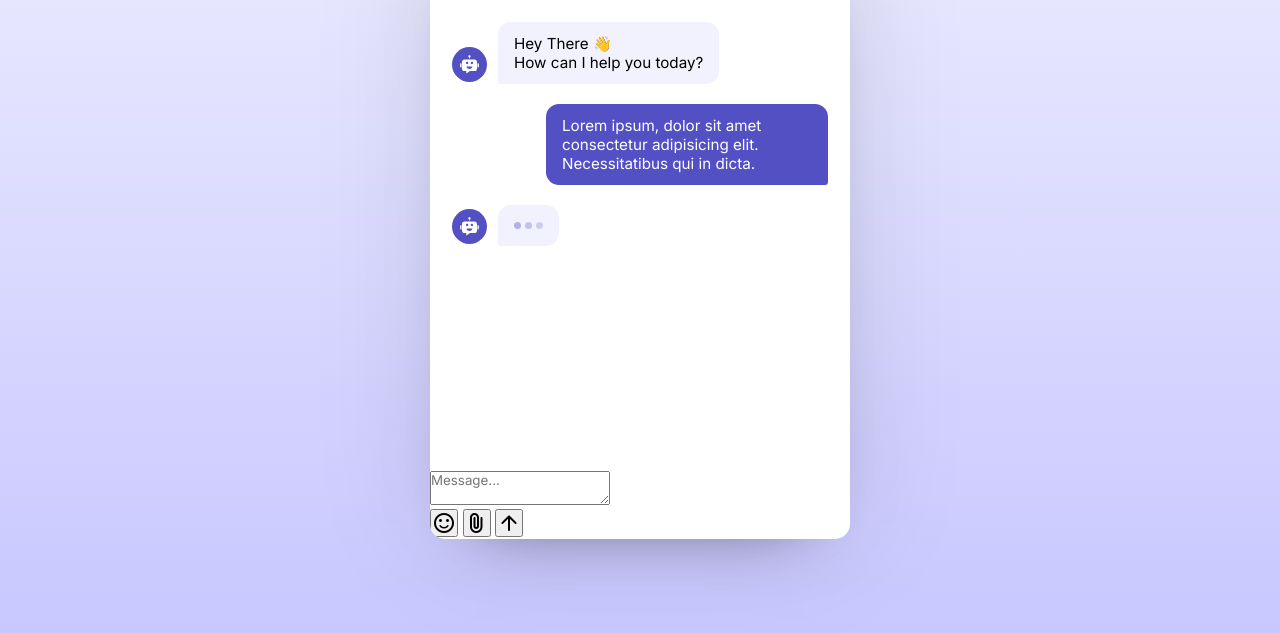
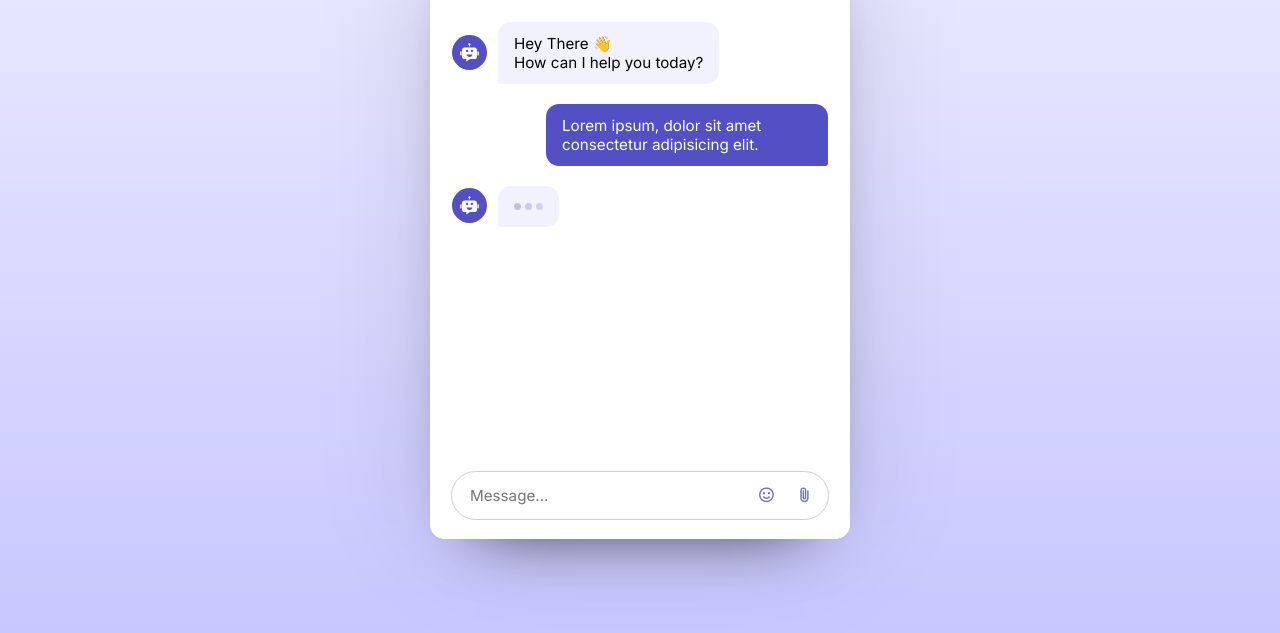
Before and after one commit to robert-nguyenn/chatbot, a plain HTML site: page index.html in a window 1280 px wide. Shown: the part 167-800 px from the top of the page. Drawn offline with nearby package versions, Linux system fonts and the light colour scheme.

Commit message:
The Front End

```diff
--- a/index.html
+++ b/index.html
@@ -33,7 +33,7 @@
       </div>
       <div class="message user-message">
         <div class="message-text">
-          Lorem ipsum, dolor sit amet consectetur adipisicing elit. Necessitatibus qui in dicta.
+          Lorem ipsum, dolor sit amet consectetur adipisicing elit.
         </div>
       </div>
       <div class="message bot-message thinking">
@@ -52,11 +52,11 @@
     <!-- Chatbot Footer -->
     <div class="chat-footer">
       <form action="#" class="chat-form">
-        <textarea placeholder="Message..." class="message-input"></textarea>
+        <textarea placeholder="Message..." class="message-input" required></textarea>
         <div class="chat-controls">
           <button type="button" class="material-symbols-rounded">sentiment_satisfied</button>
           <button type="button" class="material-symbols-rounded">attach_file</button>
-          <button type="submit" class="material-symbols-rounded">arrow_upward</button>
+          <button type="submit" id="send-message" class="material-symbols-rounded">arrow_upward</button>
         </div>
       </form>
     </div>
--- a/style.css
+++ b/style.css
@@ -10,51 +10,32 @@
 
 body {
   display: flex;
-  align-items: center;
-  justify-content: center;
-  min-height: 100vh;
-  background: linear-gradient(#EEEEFF, #C8C7FF);
+  align-items: center; /*Vertically centers the child elements along the cross axis (vertical axis, by default).*/
+  justify-content: center;  /*Horizontally centers the child elements along the main axis (horizontal axis, by default).*/
+  min-height: 100vh; /*Ensures the body takes up at least the full height of the viewport (100% of the visible screen height).*/
+  background: linear-gradient(#EEEEFF, #C8C7FF); /*Applies a vertical linear gradient as the background. It smoothly transitions. Giving the page a subtle, visually appealing backdrop.
+  */
 }
 
 .chatbot-popup {
   position: relative;
   width: 420px;
   background: #fff;
-  /* The overflow: hidden; property is used in .chatbot-popup but not in .header-info .chatbot-logo because of the different contexts and purposes of these elements:
-
-  .chatbot-popup:
-
-  Purpose: This is a container element that may contain various child elements, including text, images, and other content.
-  Reason for overflow: hidden;: To ensure that any content that overflows the boundaries of the .chatbot-popup respects the rounded corners created by border-radius: 15px;. This prevents any child elements from visually breaking the rounded corners effect.
-  .header-info .chatbot-logo:
-
-  Purpose: This is a smaller, self-contained element (an SVG logo) that is unlikely to have overflowing content.
-  Reason for not needing overflow: hidden;: Since the .chatbot-logo is an SVG with a fixed size and does not contain other elements that might overflow, there is no need to use overflow: hidden;. The border-radius: 50%; is sufficient to create a circular shape for the logo. */
-  overflow: hidden;
+  overflow: hidden; /*Hides any content that overflows the boundaries of the element, ensuring a clean, contained appearance.*/
   border-radius: 15px;
-  /* box-shadow: offset-x offset-y blur-radius spread-radius color; */
-  /* 0: Horizontal offset (no horizontal shift)
-    32px: Vertical offset (shifted down by 32px)
-    64px: Blur radius (medium blur effect)
-    -48px: Spread radius (shrinks the shadow)
-    rgba(0, 0, 0, 0.5): Color (black with 50% opacity) */
-  box-shadow: 0 0 128px 0 rgba(0, 0, 0, 0.1), 0 32px 64px -48px rgba(0, 0, 0, 0.5)
+  box-shadow: 0 0 128px 0 rgba(0, 0, 0, 0.1), 0 32px 64px -48px rgba(0, 0, 0, 0.9);
 }
 
 .chat-header {
   display: flex;
-  /* The align-items property in CSS is used to align flex items along the cross axis (vertical axis by default) of the flex container. It is used within a flex container to control the alignment of items within that container. */
+  background: #5350C4;
   align-items: center;
-  background: #5350C4;
+  justify-content: space-between;
   padding: 15px 22px;
-  justify-content: space-between;
 }
 
 .chat-header .header-info {
   display: flex;
-  /* The gap property in CSS is used to define the spacing between items in a flex or grid container. In this context, it is used to set the space between the flex items within the .header-info container.
-  gap: 10px;: This sets a 10-pixel space between each flex item inside the .header-info container.
-  */
   gap: 10px;
   align-items: center;
 }
@@ -62,34 +43,27 @@ body {
 .header-info .chatbot-logo {
   height: 35px;
   width: 35px;
+  background: #fff;
+  fill: #5350C4; /*This property is typically used with SVG elements. It sets the color that fills the shape(s) inside an SVG.*/
+  flex-shrink: 0; /*This property controls how much a flex item should shrink relative to other items when there's insufficient space in a flex container.*/
+  border-radius: 50%;
   padding: 6px;
-  /* The fill property is used to set the color of an SVG shape */
-  fill: #5350C4;
-  /* flex-shrink:
-
-  Purpose: The flex-shrink property specifies how much a flex item should shrink relative to the rest of the flex items inside a flex container when there is not enough space.
-  Value: 0 means the item will not shrink at all, even if there is not enough space in the flex container.
-  Example: flex-shrink: 0; ensures that the .chatbot-logo element will maintain its size and not shrink when the flex container is resized. */
-  flex-shrink: 0;
-  background: #fff;
-  border-radius: 50%;
 }
 
 .header-info .logo-text {
   color: #fff;
   font-size: 1.31rem;
-  font-weight: 600;
+  font-weight: 600px;
 }
 
 .chat-header #close-chatbot {
-  /* se border: none; to remove default borders from elements like buttons or input fields for a cleaner look. */
-  border: none;
+  border: none; /*Removes the default border around the button.*/
   color: #fff;
   height: 40px;
   width: 40px;
   font-size: 1.9rem;
   margin-right: -10px;
-  padding-top:2px;
+  padding-top: 2px;
   cursor: pointer;
   border-radius: 50%;
   background: none;
@@ -103,15 +77,11 @@ body {
 .chat-body {
   padding: 25px 22px;
   display: flex;
+  flex-direction: column; /*Stacks the child elements vertically (from top to bottom), which is typical for chat messages.*/
+  overflow-y: auto;
   gap: 20px;
+  margin-bottom: 82px;
   height: 460px;
-  margin-bottom: 82px;
-  /* The overflow-y: auto; property is used to control the vertical overflow of the .chat-body element. Here's why it is needed in this context:
-
-  Purpose of overflow-y: auto;:
-  Enable Scrolling: It allows the .chat-body to become scrollable if the content exceeds the height of the container (460px in this case). This ensures that all content can be accessed by the user, even if it doesn't fit within the fixed height. */
-  overflow-y: auto;
-  flex-direction: column;
 }
 
 .chat-body .message {
@@ -125,22 +95,16 @@ body {
   width: 35px;
   padding: 6px;
   fill: #fff;
-  flex-shrink: 0;
+  flex-shrink: 0; /*This property controls how much a flex item should shrink relative to other items when there's insufficient space in a flex container.*/
+  align-items: flex-end; /*Aligns the child elements along the cross axis (vertical axis, by default) to the end of the flex container.*/
   margin-bottom: 2px;
-  /* The align-self property in CSS is used to override the align-items property for a specific flex item. It allows you to control the alignment of individual flex items along the cross axis (vertical axis by default) within a flex container */
-  align-self: flex-end;
+  border-radius: 50%;
   background: #5350C4;
-  border-radius: 50%;
 }
 
 .chat-body .user-message {
-  /* When you remove flex-direction: column; from the .user-message class, the default flex-direction: row; is applied. This changes the alignment context for align-items.
-
-  Explanation:
-  flex-direction: row; (default): The align-items property aligns items along the cross axis, which is vertical in this case. Since the default direction is horizontal, align-items: flex-end; would try to align items at the bottom of the container, but since the items are laid out horizontally, this may not have the intended effect.
-  flex-direction: column;: The align-items property aligns items along the cross axis, which is horizontal in this case. With flex-direction: column;, align-items: flex-end; aligns the items to the right end of the container. */
   flex-direction: column;
-  align-items: flex-end;
+  align-items: flex-end; /*CSS flex properties are not inherited from parent flex containers. Each flex container establishes its own independent layout context for its children. Therefore, even though .chat-body uses flex-direction: column;, that property does not "trickle down" to nested flex containers like .user-message.*/
 }
 
 .chat-body .message .message-text {
@@ -149,14 +113,22 @@ body {
   font-size: 0.95rem;
 }
 
+.chat-body .bot-message .message-text {
+  background: #F2F2FF;
+  border-radius: 13px 13px 13px 3px; /*The first value sets the top-left corner, the second value sets the top-right corner, the third value sets the bottom-right corner, and the fourth value sets the bottom-left corner.*/
+}
+
 .chat-body .bot-message.thinking .message-text {
   padding: 2px 16px;
 }
 
-.chat-body .bot-message .message-text {
-  background: #F2F2FF;
-  border-radius: 13px 13px 13px 3px;
-}
+/*In CSS, when two class names are concatenated with no space (as in .bot-message.thinking), it selects an element that has both classes applied. That is, the element must have the class "bot-message" and the class "thinking" at the same time.
+
+Why No Space?
+Same Element vs. Descendant:
+Without a Space: .bot-message.thinking means the same element has both classes.
+With a Space (e.g., .bot-message .thinking): This would target an element with the "thinking" class that is a descendant of an element with the "bot-message" class, which is a different selection.
+*/
 
 .chat-body .user-message .message-text {
   color: #fff;
@@ -170,46 +142,106 @@ body {
   padding-block: 15px;
 }
 
-.chat-body .bot-message .thinking-indicator .dot{
+.chat-body .bot-message .thinking-indicator .dot {
   height: 7px;
   width: 7px;
+  opacity: 0.7;
   border-radius: 50%;
   background: #6F6BC2;
   animation: dotPulse 1.8s ease-in-out infinite;
-  /* dotPulse: The name of the animation. This corresponds to a @keyframes rule defined elsewhere in the CSS that describes the animation's keyframes.
-  1.8s: The duration of the animation. This means the animation will take 1.8 seconds to complete one cycle.
-  ease-in-out: The timing function. This specifies the speed curve of the animation. ease-in-out starts slowly, speeds up in the middle, and slows down again at the end.
-  infinite: The iteration count. This means the animation will repeat infinitely. */
 }
 
 .chat-body .bot-message .thinking-indicator .dot:nth-child(1) {
   animation-delay: 0.2s;
 }
-
 .chat-body .bot-message .thinking-indicator .dot:nth-child(2) {
   animation-delay: 0.3s;
 }
-
 .chat-body .bot-message .thinking-indicator .dot:nth-child(3) {
   animation-delay: 0.4s;
 }
 
 @keyframes dotPulse {
   0%, 44% {
-    transform: translateY(0);
-    /* No change in opacity (default opacity is 1). */
+    transform: translateY(0)
   }
   28% {
     opacity: 0.4;
-    transform: translateY(-4px);
+    transform: translateY(-4px)
   }
   44% {
     opacity: 0.2;
   }
+  /*With 44%: The dot quickly transitions and then holds its final state for a significant portion of the animation duration, creating a pulsing effect with a pause.
+  With 100%: The animation transitions more gradually over the entire duration, leading to a smoother, continuous change without an extended pause.*/
 }
 
 .chat-footer {
   position: absolute;
   bottom: 0;
   width: 100%;
+  background: #fff;
+  padding: 15px 22px 20px;
 }
+
+.chat-footer .chat-form {
+  display: flex;
+  align-items: center;
+  background: #fff;
+  border-radius: 32px;
+  outline: 1px solid #CCCCE5;
+}
+
+.chat-footer .chat-form:focus-within { /*The :focus-within pseudo-class matches an element if the element or any of its descendants are focused.*/
+  outline: 1px solid #5350C4;
+}
+
+.chat-form .message-input {
+  border: none;
+  outline: none;
+  height: 47px;
+  width: 100%;
+  resize: none; /*Prevents the user from resizing the textarea.*/
+  font-size: 0.95rem;
+  padding: 14px 0 13px 18px;
+  border-radius: inherit; /*Inherits the border-radius property from the parent element.*/
+}
+
+.chat-form .chat-controls {
+  display: flex;
+  height: 47px;
+  align-items: center;
+  gap: 3px;
+  align-self: flex-end; /*Aligns the flex container along the cross axis (vertical axis, by default) to the end of the flex container.*/
+  padding: 6px;
+}
+
+.chat-form .chat-controls button {
+  height: 35px;
+  width: 35px;
+  border: none;
+  font-size: 1.15rem;
+  cursor: pointer;
+  background: none;
+  color: #706DB0;
+  border-radius: 50%;
+  transition: 0.2s ease;
+}
+
+.chat-form .chat-controls #send-message {
+  background: #5350C4;
+  display: none;
+  color: #fff;
+}
+
+.chat-form .message-input:valid~.chat-controls #send-message {
+  display: block;
+}
+
+.chat-form .chat-controls #send-message:hover {
+  background: #3d39ac;
+}
+
+.chat-form .chat-controls button:hover {
+  background: #f1f1ff;
+}
```
Also changed, not shown: script.js (added).
